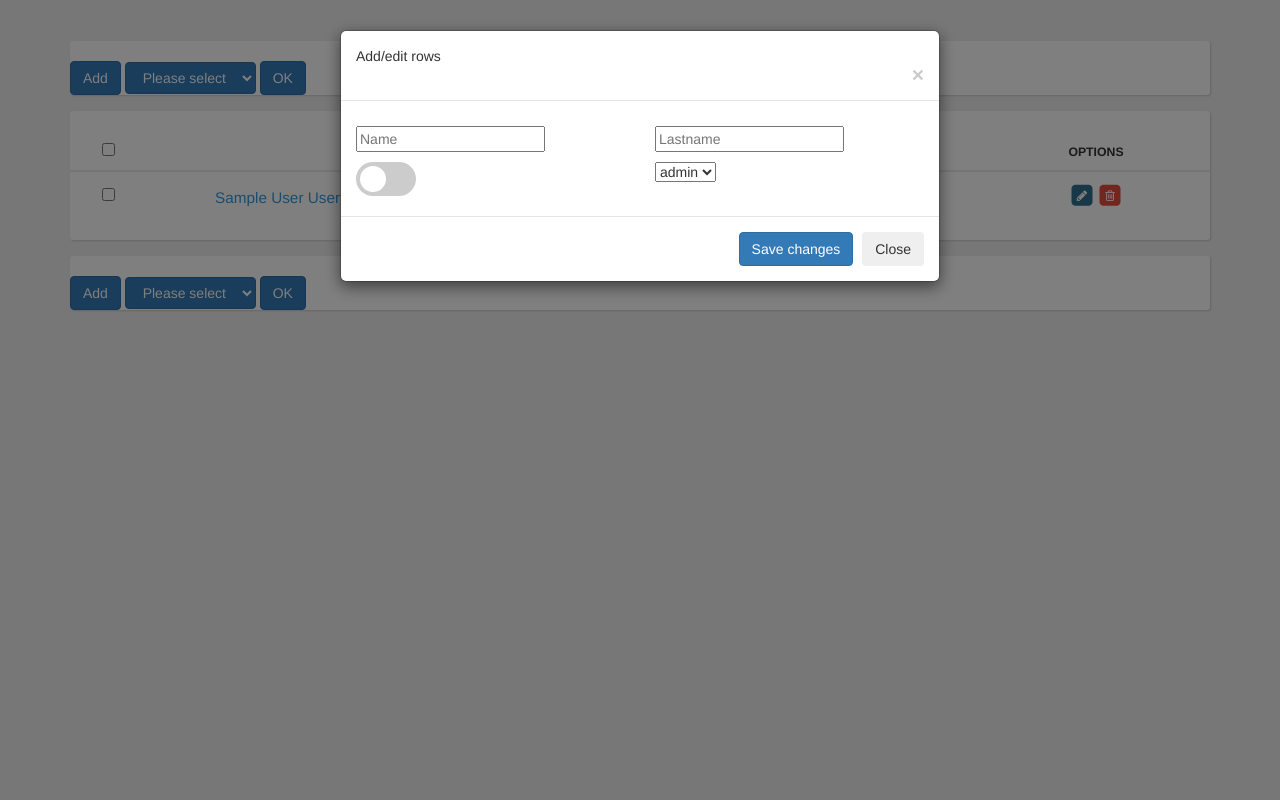
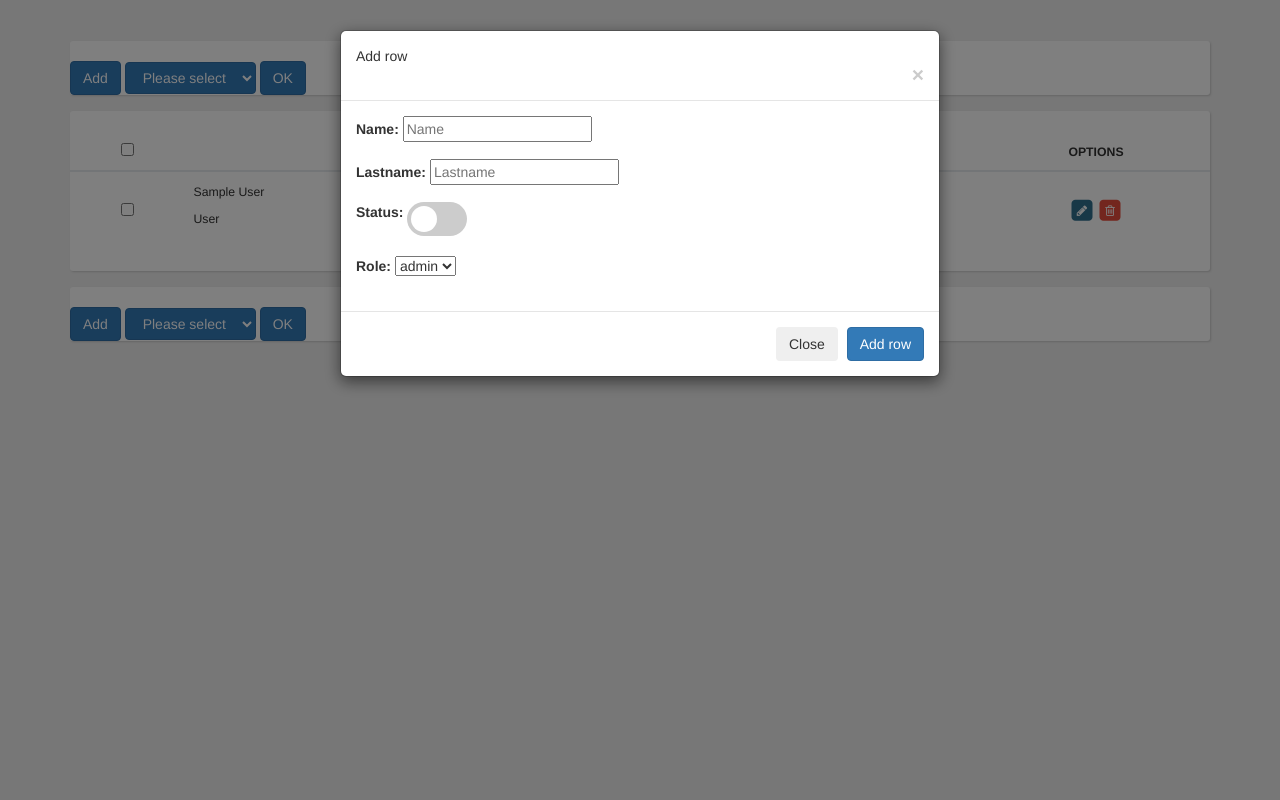
Before and after one commit to komarnytskiyivan/PHPpannel, a PHP site: page / in a window 1280 px wide, after a click on "Add". Run offline with PHP 8.4, Linux system fonts and the light colour scheme; tables that the repository leaves empty or names only in its code hold one stand-in row (values such as "Sample post"); some libraries are stand-ins or nearby versions.

Commit message:
fixed bugs and customized modals

```diff
--- a/includes/get_post.php
+++ b/includes/get_post.php
@@ -54,7 +54,8 @@ if (isset($_POST['addsolo']))
       <input type="checkbox" id="<?php echo $user['id']?>" name="scales" class="checkout" />
    </td>
    <td>
-      <a href="#" class="user-link"><?php echo $user['name']; ?> <?php echo $user['lastname']; ?></a>
+      <p><?php echo $user['name']; ?> </p>
+      <p> <?php echo $user['lastname']; ?></p>
    </td>
    <td class="text-center">
       <span class="fa-stack">
--- a/includes/main.js
+++ b/includes/main.js
@@ -6,9 +6,24 @@ let ok = document.querySelectorAll('.btn-ok');
 let idItem = document.querySelector('.edit-item-id')
 let select = document.querySelectorAll('.select-action');
 let tableData = document.querySelector('.table-content');
+let title = document.querySelector('.modal-title');
 let arrChecked = [];
+let id = document.querySelector('input[name="id"]')
+let name = document.querySelector('input[name="name"]')
+let lastname = document.querySelector('input[name="lastname"]')
+let status = document.querySelector('input[name="status"]')
+let role = document.querySelector('select[name="role"]')
 document.body.addEventListener('click', function(event) {
     console.log(event.target)
+    if (event.target.classList.contains('checkout')) {
+        let checkers = document.querySelectorAll('.checkout');
+        checkCheckers()
+        console.log(checkers.length)
+        console.log(uniq_fast(arrChecked.split(",")).length)
+        if (checkers.length == uniq_fast(arrChecked.split(",")).length - 1) {
+            checkMain.checked = true;
+        }
+    }
     if (event.target.id == 'scales') {
         let checkers = document.querySelectorAll('.checkout');
         if (checkMain.checked == true) {
@@ -37,6 +52,12 @@ document.body.addEventListener('click', function(event) {
     };
     if (event.target.classList.contains('btn-Edit-Submit')) {
         idItem.value = `${event.target.id}`;
+        name.value = event.target.parentElement.parentElement.parentElement.parentElement.children[1].children[0].textContent
+        lastname.value = event.target.parentElement.parentElement.parentElement.parentElement.children[1].children[1].textContent
+        status.checked = event.target.parentElement.parentElement.parentElement.parentElement.children[2].children[0].children[0].classList.contains('green')
+        role = event.target.parentElement.parentElement.parentElement.parentElement.children[3].children[0].textContent
+        title.textContent = 'Edit row'
+        type.textContent = `Save changes`;
         type.addEventListener('click', (e) => {
             e.preventDefault()
             checkMain.checked = false;
@@ -48,7 +69,6 @@ document.body.addEventListener('click', function(event) {
             bodyFormData.append('status', document.querySelector('.form__control[name="status"]').checked ? 'on' : '');
             bodyFormData.append('role', document.querySelector('.form__control[name="role"]').value);
             bodyFormData.append('editsolo', 1);
-            console.log(1)
             axios({
                 method: 'post',
                 url: './includes/get_post.php',
@@ -65,8 +85,14 @@ document.body.addEventListener('click', function(event) {
     }
 });
 addSolo.forEach(element => {
-    checkMain.checked = false;
     element.addEventListener('click', () => {
+        name.value = ''
+        lastname.value = ''
+        status.checked = false
+        role = ''
+        title.textContent = 'Add row'
+        type.textContent = `Add row`;
+        checkMain.checked = false;
         idItem.value = '';
         console.log(document.querySelector('.form__control[name="status"]').checked)
         type.addEventListener('click', (e) => {
@@ -96,11 +122,16 @@ addSolo.forEach(element => {
 })
 
 for (let i = 0; i < ok.length; i++) {
-    ok[i].addEventListener('click', () => {
-        if (select[i].value == "Delete") {
+    ok[i].addEventListener('click', (ev) => {
+        checkCheckers();
+        console.log(arrChecked.length)
+        if (select[i].value == "Please select" || arrChecked.length == 0) {
+            console.log(ev.target)
+            ev.target.setAttribute('data-toggle', null)
+        } else if (select[i].value == "Delete") {
+            ev.target.setAttribute('data-toggle', 'modal')
             deleteSolo.addEventListener('click', (e) => {
                 e.preventDefault()
-                checkCheckers();
                 checkMain.checked = false;
                 console.log(arrChecked)
                 axios.get(`./includes/get_post.php?deleteMany=${arrChecked}`).then(response => tableData.innerHTML = response.data)
@@ -109,9 +140,9 @@ for (let i = 0; i < ok.length; i++) {
                 once: true
             })
         } else if (select[i].value == "Set active") {
+            ev.target.setAttribute('data-toggle', 'modal')
             deleteSolo.addEventListener('click', (e) => {
                 e.preventDefault();
-                checkCheckers();
                 console.log(arrChecked)
                 checkMain.checked = false;
                 axios.get(`./includes/get_post.php?setActive=${arrChecked}`).then(response => tableData.innerHTML = response.data)
@@ -120,9 +151,9 @@ for (let i = 0; i < ok.length; i++) {
                 once: true
             })
         } else if (select[i].value == "Set not active") {
+            ev.target.setAttribute('data-toggle', 'modal')
             deleteSolo.addEventListener('click', (e) => {
                 e.preventDefault();
-                checkCheckers();
                 console.log(arrChecked)
                 checkMain.checked = false;
                 axios.get(`./includes/get_post.php?setNotActive=${arrChecked}`).then(response => tableData.innerHTML = response.data)
@@ -142,3 +173,18 @@ function checkCheckers() {
         }
     })
 }
+
+function uniq_fast(a) {
+    var seen = {};
+    var out = [];
+    var len = a.length;
+    var j = 0;
+    for (var i = 0; i < len; i++) {
+        var item = a[i];
+        if (seen[item] !== 1) {
+            seen[item] = 1;
+            out[j++] = item;
+        }
+    }
+    return out;
+}
--- a/includes/modal.php
+++ b/includes/modal.php
@@ -2,44 +2,44 @@
    <div class="modal-dialog" role="document">
       <div class="modal-content">
       <div class="modal-header">
-            <h5 class="modal-title">Add/edit rows</h5>
+        <h5 class="modal-title" id="exampleModalLabel"></h5>
         <button type="button" class="close" data-dismiss="modal" aria-label="Close">
           <span aria-hidden="true">&times;</span>
         </button>
       </div>
       <div class="modal-body">
-            <form class="form">
-               <div class="form__group">
-                  <div class="row">
-                     <div class="col-md-6" style = " display:none;">
-                        <input type="text" class="form__control edit-item-id" name="id" value = "">
+        <form>
+          <div class="form-group" style="display:none;">
+            <label for="name" class="col-form-label">Id:</label>
+            <input type="text" class="form__control edit-item-id" required name="id" placeholder="id">
           </div>
-                     <div class="col-md-6" style="margin-top:10px;">
+          <div class="form-group">
+            <label for="name" class="col-form-label">Name:</label>
             <input type="text" class="form__control" required name="name" placeholder="Name">
           </div>
-                     <div class="col-md-6" style="margin-top:10px;">
+          <div class="form-group">
+            <label for="lastname" class="col-form-label">Lastname:</label>
             <input type="text" class="form__control" required name="lastname" placeholder="Lastname">
           </div>
-                     <div class="col-md-6"  style="margin-top:10px;">
+          <div class="form-group">
+            <label for="status" class="col-form-label">Status:</label>
             <label class="switch">
                <input type="checkbox" class="form__control" name="status">
                <span class="slider round"></span>
             </label>
           </div>
-                     <div class="col-md-6"  style="margin-top:10px;">
+          <div class="form-group">
+            <label for="role" class="col-form-label">Role:</label>
             <select class="form__control" name="role">
                <option>admin</option>
                <option>user</option>
             </select>
           </div>
-                  </div>
-               </div>
+        </form>
       </div>
       <div class="modal-footer">
-         <button type="submit" class="btn btn-primary btn-save-changes btn-modal-add-edit" data-dismiss="modal">Save changes</button>
-         <button type="button" class="btn btn-secondary" data-dismiss="modal">Close</button>
-         </div>
-         </form>
+        <button type="button" class="btn btn-secondary " data-dismiss="modal">Close</button>
+        <button type="button" class="btn btn-primary btn-modal-add-edit" data-dismiss="modal">Send message</button>
       </div>
    </div>
 </div>
@@ -57,7 +57,7 @@
             <p class="modal-text">Are you sure want to do this?</p>
          </div>
          <div class="modal-footer">
-            <a href="" class="btn btn-primary btn-save-changes btn-delete-solo" data-dismiss="modal">Save changes</a>
+            <a href="" class="btn btn-primary btn-save-changes btn-delete-solo" data-dismiss="modal">Apply</a>
             <button type="button" class="btn btn-secondary" data-dismiss="modal">Close</button>
          </div>
       </div>
--- a/index.php
+++ b/index.php
@@ -58,7 +58,8 @@
                                     <input type="checkbox" id="<?php echo $user['id']?>" name="scales" class="checkout" />
                                  </td>
                                  <td>
-                                    <a href="#" class="user-link"><?php echo $user['name']; ?> <?php echo $user['lastname']; ?></a>
+                                    <p><?php echo $user['name']; ?></p>
+                                    <p><?php echo $user['lastname']; ?></p>
                                  </td>
                                  <td class="text-center">
                                     <span class="fa-stack">
```
Lines whose indentation alone changed are shown as unchanged.
